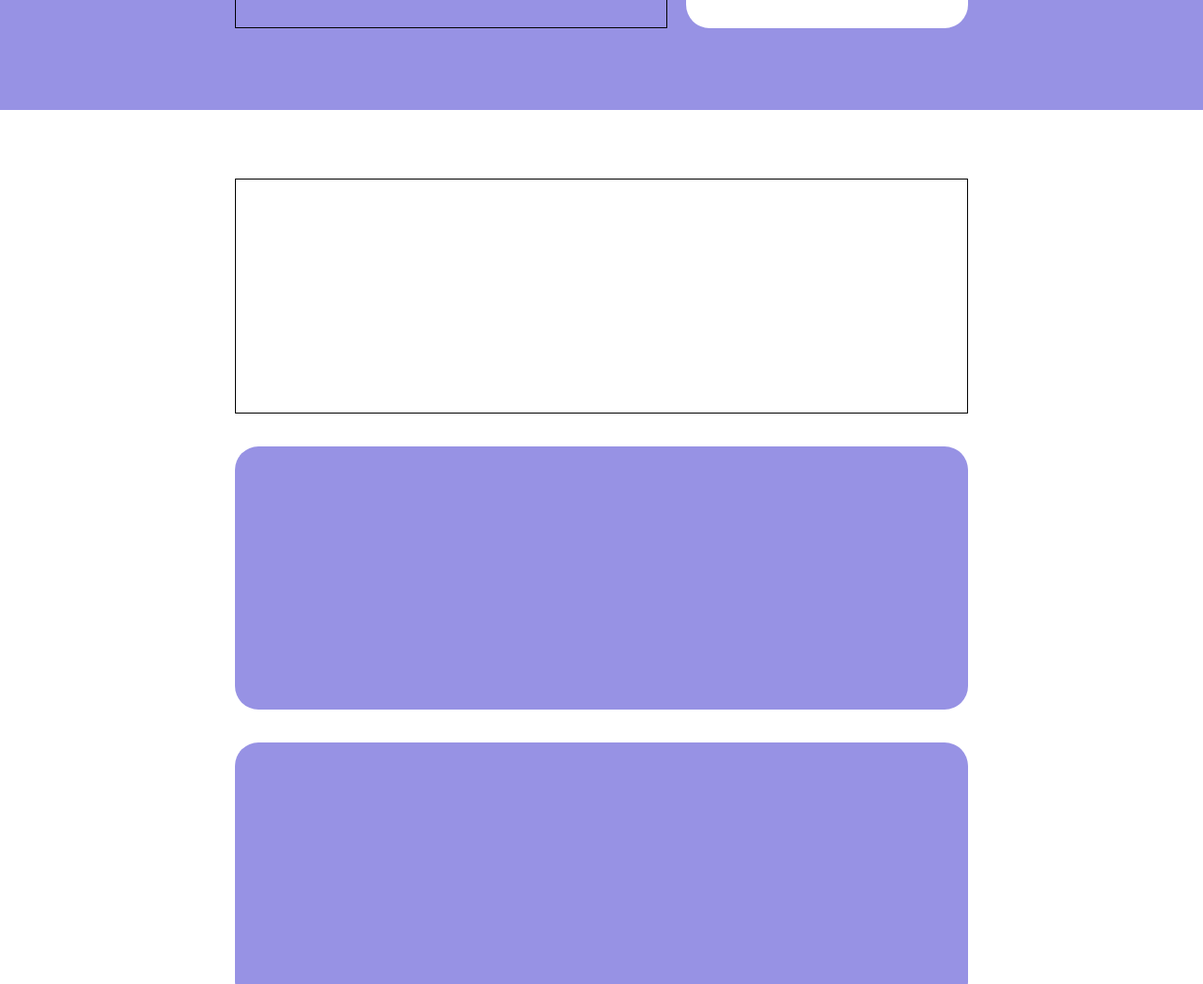
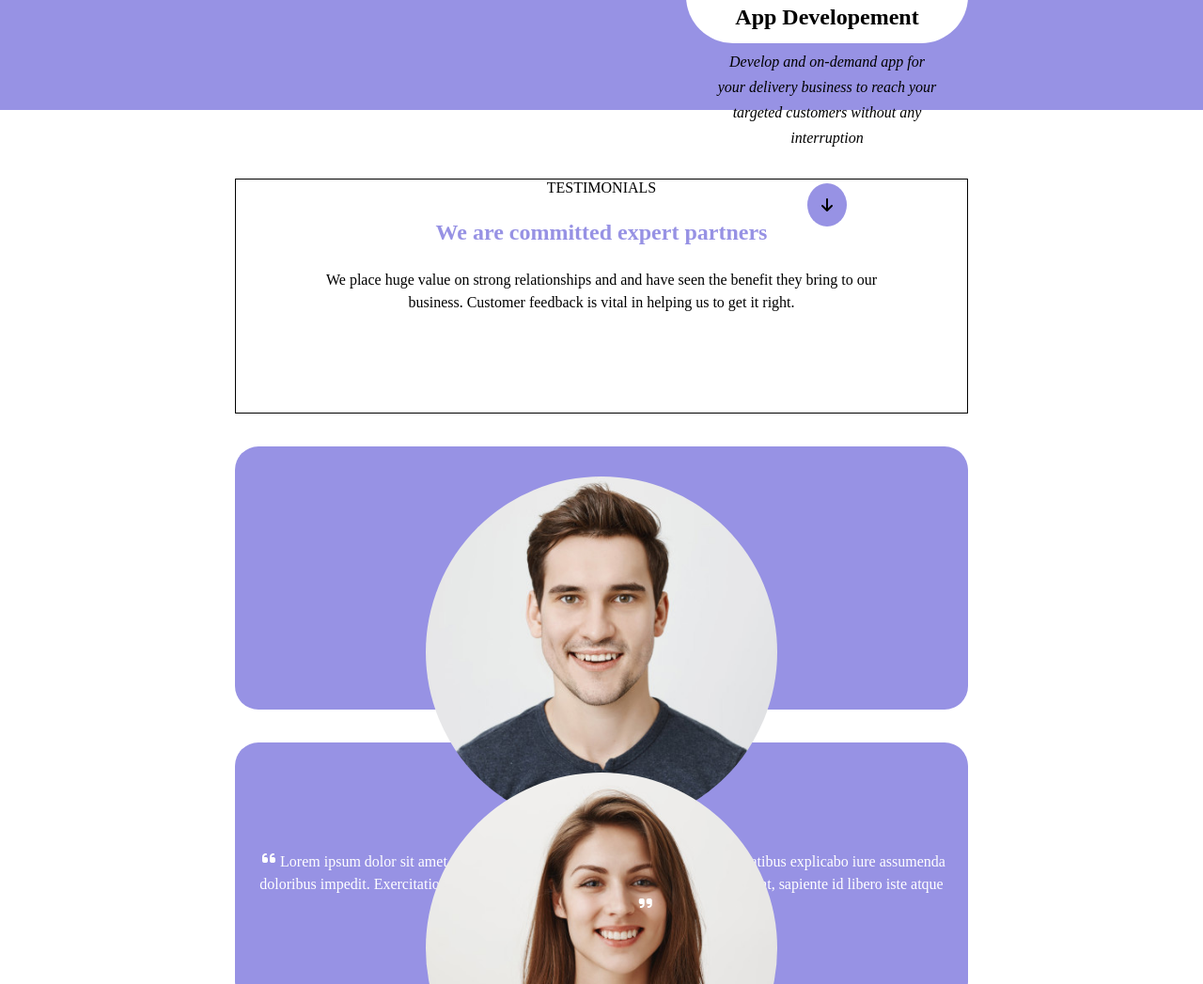
Before and after one commit to rudyhuacasi/htmlcss-responsive-layout, a plain HTML site: page index.html in a window 1280 px wide. Shown: the part 1753-2800 px from the top of the page at 94% size. Drawn offline with Linux system fonts and the light colour scheme.

Commit message:
{UPD} added strategic,app and committed partners (content)

```diff
--- a/css/style.css
+++ b/css/style.css
@@ -7,7 +7,7 @@
 .row{
     display: flex;
     align-items: center;
-    padding: 0 2rem;
+    padding: 2rem;
 }
 .lightblue{
     background-color: #0084fd;
@@ -42,7 +42,7 @@
 }
 /* demo application */
 .white{
-    margin: 2rem 0;
+    padding: 2rem;
 }
 .col-100{
     width: 100%;
@@ -97,38 +97,79 @@
     background-color: #9792e4;
 }
 .height-1400{
-    height: 1400px;
+    padding: 4rem 2rem 2rem;
 }
-/*
-.d-flex{
-    display: flex;
-    align-items: flex-end;
+.planning1{
+    width: 100%;
 }
-*/
+.plan{
+    color: white;
+    margin: 30px 0;
+}
 .strategic-plan{
-    height: 645px;
-    border: 1px solid black;
-    margin: 25px 0;
+    line-height: 1.5;
+    color: white;
 }
 .app-devel{
     background-color: white;
-    height: 615px;
+    margin: 30px 0;
+    border-radius: 50px;
+    text-align: center;
+    padding: 30px 20px 0;
+}
+.planning2{
+    width: 100%;
+}
+.develop{
+    margin: 20px;
+}
+.interruption{
+    line-height: 1.7;
+    margin: 10px;
+}
+.fa-arrow-down{
+    border-radius: 50%;
+    padding: 15px;
     margin: 25px 0;
-    border-radius: 25px;
 }
 /*COMMITTED PARTNERS*/
-.height-2170{
-    height: 2170px;
+.height-320,
+.height-510{
+    margin: 30px 0;
 }
 .height-320{
-    height: 320px;
-    margin: 30px 0;
-
+    text-align: center;
+    padding: 0 90px;
+}
+.expert{
+    color: #9792e4;
+    margin: 25px 0;
+}
+.testimonials{
+    line-height: 1.5;
 }
 .height-510{
-    height: 510px;
+    border-radius: 25px;
     margin: 30px 0;
-    border-radius: 25px;
+    color: white;
+    text-align: center;
+    padding: 2rem 1rem;
+}
+.testimonial1{
+    width: 50%;
+    object-fit: cover;
+    aspect-ratio: 1/1;
+    border-radius: 50%;
+    margin-bottom: 20px;
+}
+.nome{
+    margin-top: 30px;
+    letter-spacing: 0.5vw;
+}
+.virgo{
+    position: relative;
+    bottom: 3px;
+    margin: 0 5px;
 }
 .bianco{
     border: 1px solid black;
--- a/index.html
+++ b/index.html
@@ -76,12 +76,17 @@
                 <div class="d-flex">
                     <div class="col-100">
                         <div class="strategic-plan">
-
+                            <img class="planning1" src="./img/planning1.png" alt="planning1">
+                            <h2 class="plan">Strategic Planning</h2>
+                            <p>Lorem ipsum dolor sit amet consectetur adipisicing elit. Assumenda, nemo corrupti iste culpa est quis ipsum nisi dolorum vitae magnam perferendis illo alias, minus iusto rem veniam, a atque. Error? Lorem ipsum dolor sit amet consectetur adipisicing elit. Odit suscipit quaerat maxime ratione ipsa eius laborum praesentium repellendus vitae velit optio sapiente, asperiores eligendi harum, aliquid nihil voluptatum provident eos?</p>
                         </div>
                     </div>
                     <div class="col-100">
                         <div class="app-devel">
-
+                            <img class="planning2" src="./img/planning2.png" alt="planning2">
+                            <h2 class="develop"><strong>App Developement</strong></h2>
+                            <p class="interruption"><em>Develop and on-demand app for your delivery business to reach your targeted customers without any interruption</em></p>
+                            <i class="purple fa-solid fa-arrow-down"></i>
                         </div>
                     </div>
                 </div>
@@ -92,22 +97,30 @@
             <div class="container">
                 <div class="col-100">
                     <div class="height-320 bianco">
-
+                        <p>TESTIMONIALS</p>
+                        <h2 class="expert">We are committed expert partners</h2>
+                        <p class="testimonials">We place huge value on strong relationships and and have seen the benefit they bring to our business. Customer feedback is vital in helping us to get it right.</p>
                     </div>
                 </div>
                 <div class="col-100">
                     <div class="height-510 purple">
-
+                        <img class="testimonial1" src="./img/testimonial1.jpg" alt="testimonial1">
+                        <p class="testimonials"><i class="virgo fa-solid fa-quote-left"></i>Lorem ipsum dolor sit amet consectetur adipisicing elit. Pariatur ipsa, necessitatibus explicabo iure assumenda doloribus impedit. Exercitationem debitis, hic, neque praesentium molestias deserunt, sapiente id libero iste atque vel voluptates.<i class="virgo fa-solid fa-quote-right"></i></p>
+                        <p class="nome"><strong>NAT REYNOLDS</strong></p>
                     </div>
                 </div>
                 <div class="col-100">
                     <div class="height-510 purple">
-
+                        <img class="testimonial1" src="./img/testimonial2.jpg" alt="testimonial2">
+                        <p class="testimonials"><i class="virgo fa-solid fa-quote-left"></i>Lorem ipsum dolor sit amet consectetur adipisicing elit. Pariatur ipsa, necessitatibus explicabo iure assumenda doloribus impedit. Exercitationem debitis, hic, neque praesentium molestias deserunt, sapiente id libero iste atque vel voluptates.<i class="virgo fa-solid fa-quote-right"></i></p>
+                        <p class="nome"><strong>CELIA ALMEDA</strong></p>
                     </div>
                 </div>
                 <div class="col-100">
                     <div class="height-510 purple">
-
+                        <img class="testimonial1" src="./img/testimonial3.jpg" alt="testimonial3">
+                        <p class="testimonials"><i class="virgo fa-solid fa-quote-left"></i>Lorem ipsum dolor sit amet consectetur adipisicing elit. Pariatur ipsa, necessitatibus explicabo iure assumenda doloribus impedit. Exercitationem debitis, hic, neque praesentium molestias deserunt, sapiente id libero iste atque vel voluptates.<i class="virgo fa-solid fa-quote-right"></i></p>
+                        <p class="nome"><strong>BOB ROBERTS</strong></p>
                     </div>
                 </div>
             </div>
```
